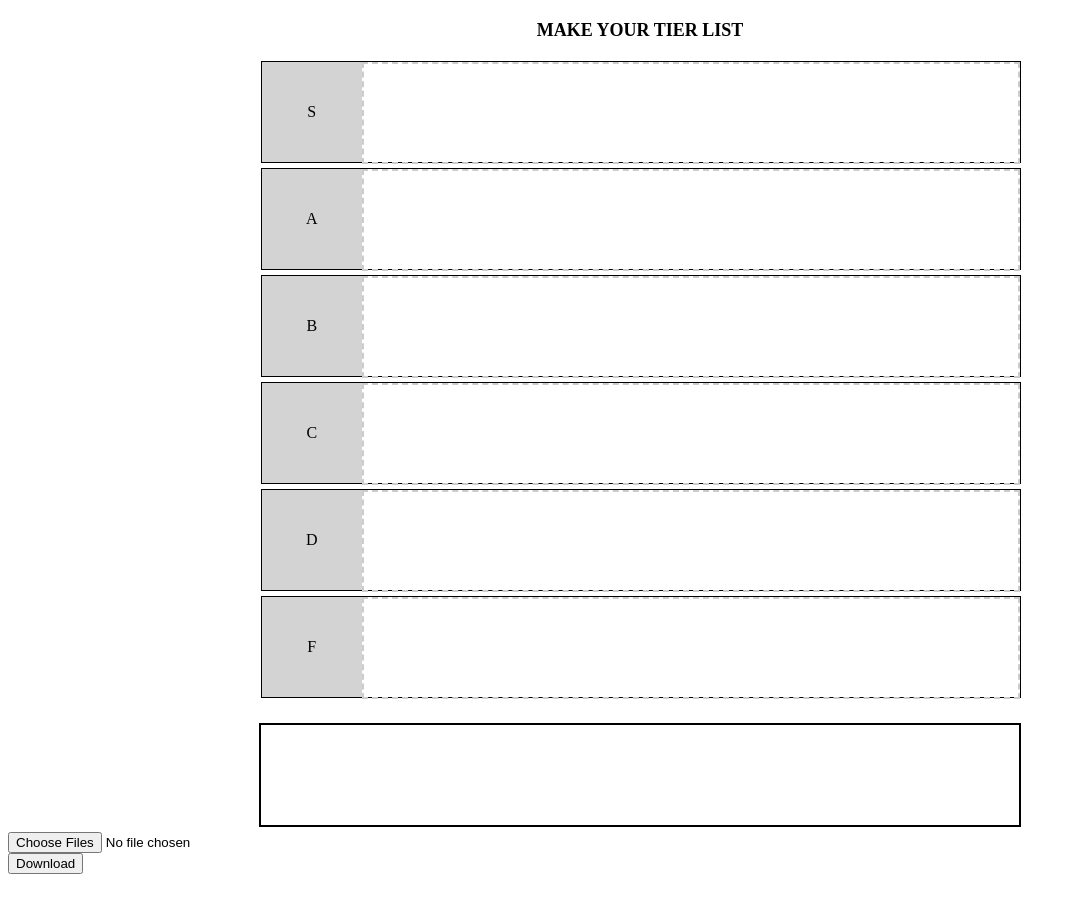
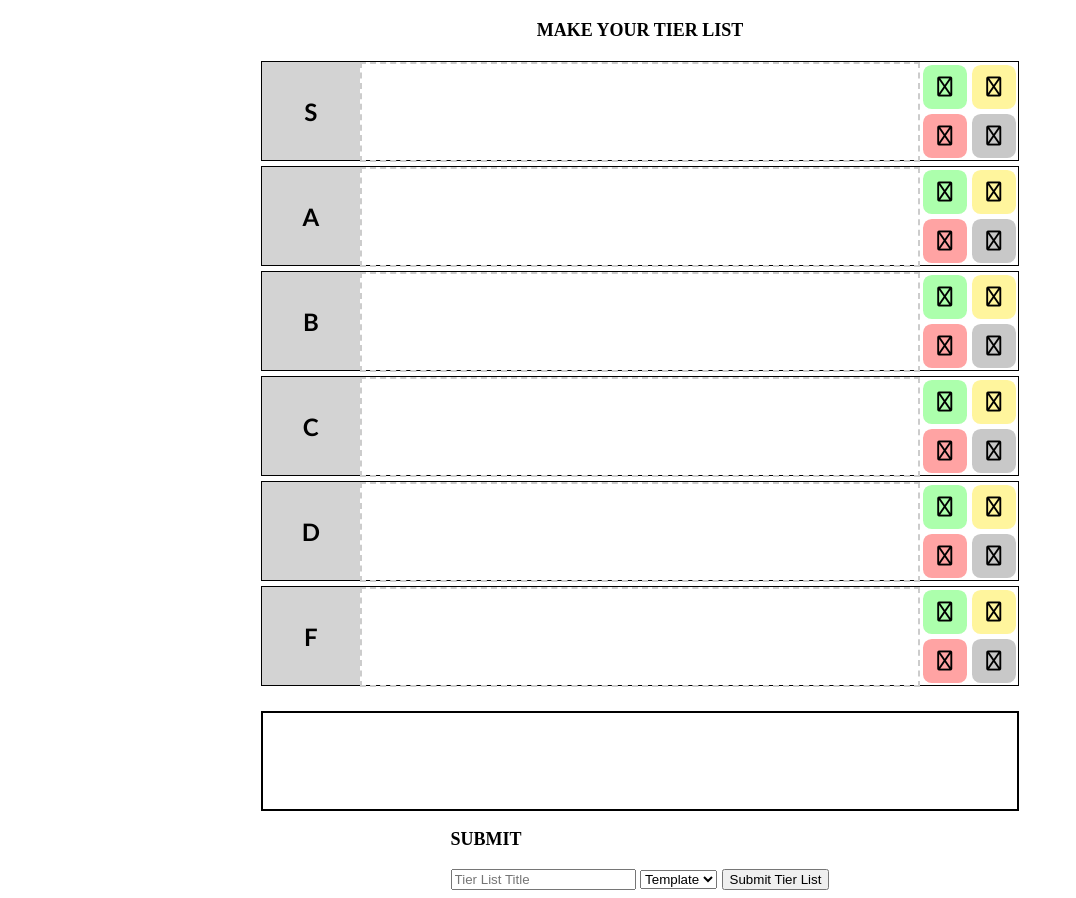
Before and after one commit to PK-002/WebAdminII-Website, a Django app: page /maker/ in a window 1280 px wide. Shown: the part 119-1017 px from the top of the page, without its empty margins (0-1076 px from the left). Before the commit the page ends 993 px from the top, so only its background shows below. Run offline with Django 5.2, Linux system fonts and the light colour scheme; some libraries are stand-ins or nearby versions.

Commit message:
row customization options

```diff
--- a/RankThat/settings.py
+++ b/RankThat/settings.py
@@ -33,7 +33,7 @@ CSRF_TRUSTED_ORIGINS = ['https://webadminii-website.onrender.com', 'http://webad
 # Application definition
 
 INSTALLED_APPS = [
-    'bootstrap5',
+    'django_bootstrap5',
     'django.contrib.admin',
     'django.contrib.auth',
     'django.contrib.contenttypes',
--- a/TierList/static/css/main.css
+++ b/TierList/static/css/main.css
@@ -8,7 +8,6 @@
 #row-container {
   display: flex;
   flex-direction: column;
-  justify-content: center;
   width: 60%;
   margin: 20px auto;
 }
@@ -20,11 +19,15 @@ div.row {
   height: 100px;
   width: 100%;
   margin-bottom: 5px;
+  box-sizing: border-box;
 }
 
 .tier-label {
   aspect-ratio: 1 / 1;
   background-color: lightgray;
+  font-family: 'Trebuchet MS', 'Lucida Sans Unicode', 'Lucida Grande', 'Lucida Sans', Arial, sans-serif;
+  font-size: 150%;
+  font-weight: bold;
   text-align: center;
   display: flex;
   align-items: center;
@@ -113,3 +116,71 @@ tbody tr:nth-child(odd) {
   justify-self: center;
   justify-content: center;
 }
+/* Tier Settings Grid */
+.tier-settings {
+  position: relative;
+  z-index: 10;
+  height: 100%;
+  aspect-ratio: 1 / 1;
+  display: grid;
+  grid-template-columns: 1fr 1fr;
+  grid-template-rows: 1fr 1fr;
+  gap: 0px;
+}
+
+.palette{
+  justify-self: center;
+  align-self: center;
+  height: 90%;
+  width: 90%;
+  border-radius: 20%;
+  background-color: rgb(255, 245, 157);
+  border-style: none;
+  grid-row: 1;
+  grid-column: 2;
+}
+
+.trash{
+  justify-self: center;
+  align-self: center;
+  height: 90%;
+  width: 90%;
+  border-radius: 20%;
+  background-color: rgb(200, 200, 200);
+  border-style: none;
+  grid-row: 2;
+  grid-column: 2;
+}
+
+.up-arrow{
+  justify-self: center;
+  align-self: center;
+  height: 90%;
+  width: 90%;
+  border-radius: 20%;
+  background-color: rgb(172, 255, 172);
+  border-style: none;
+  grid-row: 1;
+  grid-column: 1;
+}
+
+.down-arrow{
+  justify-self: center;
+  align-self: center;
+  height: 90%;
+  width: 90%;
+  border-radius: 20%;
+  background-color: #ffa3a3;
+  border-style: none;
+  grid-row: 2;
+  grid-column: 1;
+}
+
+.gear, .trash, .up-arrow, .down-arrow {
+  cursor: pointer;
+}
+
+.row.moved {
+    outline: 5px solid rgb(0, 211, 253);
+    outline-offset: -2px;
+}
--- a/TierList/templates/base.html
+++ b/TierList/templates/base.html
@@ -2,7 +2,6 @@
 <!DOCTYPE html>
 <html lang="en">
   <head>
-    <!-- {% load bootstrap5 %} {% bootstrap_css %} {% bootstrap_javascript %} -->
     <script
       src="https://kit.fontawesome.com/fa6f006057.js"
       crossorigin="anonymous"
--- a/TierList/templates/maker.html
+++ b/TierList/templates/maker.html
@@ -1,119 +1,31 @@
 {% extends 'base.html' %} {% load static %} {% block content %}
-
-<div id="myPopup" class="popup-overlay">
-  <div class="popup-content">
-    <h2>Download</h2>
-    <p>This will show you a preview of your ranking before downloading it.</p>
-
-    <button onclick="closePopup()">Close</button>
-
-    <button id="downloadButton">Download Ranking as PNG</button>
-    <div id="render"></div>
-  </div>
-</div>
 
 <p id="pagetitle">MAKE YOUR TIER LIST</p>
 <div id="ranking">
-  <div id="row-container"></div>
+  {% include 'rows.html' %}
   {% include 'unassigned.html' %}
 </div>
 
-<input type="file" id="imageUpload" accept="image/*" multiple />
-
-<div>
-  <button onclick="openPopup()">Download</button>
+<div id="submit-form">
+  <p>SUBMIT</p>
+  <form action="/maker/" method="post">
+    {% csrf_token %}
+    <input type="text" name="title" placeholder="Tier List Title" required />
+    <select id="ranking_type" name="ranking_type">
+      <option value="template" selected>Template</option>
+      <option value="ordering">Ordering</option>
+    </select>
+    <input type="hidden" name="ranking_data" id="ranking_data" />
+    <button type="submit" onclick="submit_data()">Submit Tier List</button>
+  </form>
 </div>
 
-<script src="https://cdn.jsdelivr.net/npm/html2canvas@1.4.1/dist/html2canvas.min.js"></script>
 <script>
-  var image_count = 0
-  var ranking = {
-    rows: {
-      S: [],
-      A: [],
-      B: [],
-      C: [],
-      D: [],
-      F: []
-    },
-    unassigned: []
-  }
-
-  const container = document.getElementById('row-container')
-  //create rows based on ranking.rows keys
-  for (const key in ranking.rows) {
-    //rows themselves
-    const tier_row = document.createElement('div')
-    tier_row.id = `row${key}`
-    tier_row.className = 'row'
-
-    //left side labels
-    const label = document.createElement('div')
-    label.id = `label${key}`
-    label.className = 'tier-label'
-    label.textContent = key
-
-    //dropzones
-    const dropzone = document.createElement('div')
-    dropzone.id = `dropzone${key}`
-    dropzone.addEventListener('drop', dropHandler)
-    dropzone.addEventListener('dragover', dragoverHandler)
-    dropzone.className = 'drop-zone'
-
-    //settings
-    const settings = document.createElement('div')
-    settings.id = `settings${key}`
-    settings.className = 'tier-settings'
-    settings.addEventListener('click', settingsPopUp)
-
-    tier_row.appendChild(label)
-    tier_row.appendChild(dropzone)
-    tier_row.appendChild(settings)
-
-    container.appendChild(tier_row)
-  }
 
   var selected = null
 
-  function openPopup() {
-    document.getElementById('myPopup').style.display =
-      'flex' /* Use flex to center content */
-
-    // May change the function back to this VVV but for now we just need row-container
-    // html2canvas(document.querySelector('#render')).then((canvas) => {
-    html2canvas(document.querySelector('#row-container')).then((canvas) => {
-      const renderDiv = document.querySelector('#render')
-      renderDiv.innerHTML = '' // Clear previous content
-      renderDiv.appendChild(canvas)
-
-      canvas.style.maxWidth = '100%'
-      canvas.style.height = 'auto'
-
-      document
-        .getElementById('downloadButton')
-        .addEventListener('click', function () {
-          const dataURL = canvas.toDataURL('image/png')
-          const downloadLink = document.createElement('a')
-          downloadLink.href = dataURL
-          downloadLink.download = 'my-ranking.png'
-          downloadLink.click()
-          downloadLink.remove()
-        })
-    })
-  }
-
-  function closePopup() {
-    document.getElementById('myPopup').style.display = 'none'
-  }
-
-  // Optional: Close the popup when clicking outside the content
-  window.onclick = function (event) {
-    if (event.target == document.getElementById('myPopup')) {
-      document.getElementById('myPopup').style.display = 'none'
-    }
-  }
-
   function dragstartHandler(ev) {
+    console.log('Drag Start Event Triggered', ev.srcElement.src)
     selected = ev.srcElement.src
 
     // Add the id of the dragged element to the dataTransfer object
@@ -138,38 +50,10 @@
     if (ev.target.classList.contains('drop-zone')) {
       console.log(ev.target.id)
       console.log(ev.dataTransfer)
-
       ev.target.appendChild(draggedElement)
-      id = ev.target.id.replace('dropzone', '')
-      draggedElement.style.width = '100px'
-      draggedElement.style.height = '100px'
-
-      ranking.rows[id.toUpperCase()].push(selected)
+      ranking.rows[ev.target.id.toUpperCase()].push(selected)
       selected = null
-    }
-  }
-
-  function settingsPopUp(ev) {
-    println('Settings Popup Triggered')
-
-    document.createElement('div')
-
-    const popup = document.getElementById(ev.parentElement.id)
-    popup.id = 'popup'
-
-    if (popup.classList.contains('hidden')) {
-      // Show popup
-      popup.classList.remove('hidden')
-      popup.classList.add('visible')
-
-      // Position popup under this element
-      const rect = this.getBoundingClientRect()
-      popup.style.top = rect.bottom + window.scrollY + 'px'
-      popup.style.left = rect.left + window.scrollX + 'px'
-    } else {
-      // Hide popup
-      popup.classList.remove('visible')
-      popup.classList.add('hidden')
+      console.log(ranking)
     }
   }
 
@@ -185,6 +69,7 @@
         )
       }
     }
+    document.getElementById('ranking_data').value = JSON.stringify(ranking)
   }
 </script>
 {% endblock %}
--- a/TierList/templates/rows.html
+++ b/TierList/templates/rows.html
@@ -0,0 +1,153 @@
+{% load static %}
+<div id="row-container"></div>
+<script>
+    document.addEventListener('DOMContentLoaded', function () {
+        var ranking = {
+            rows: {
+                S: [],
+                A: [],
+                B: [],
+                C: [],
+                D: [],
+                F: []
+            },
+            unassigned: []
+        }
+
+        const container = document.getElementById("row-container");
+        //create rows based on ranking.rows keys
+        for (const key in ranking.rows) {
+
+            //rows themselves
+            const tier_row = document.createElement("div");
+            tier_row.id = `row${key}`;
+            tier_row.className = "row";
+
+            //left side labels
+            const label = document.createElement("div");
+            label.id = `label${key}`;
+            label.className = "tier-label";
+            label.textContent = key;
+
+            //dropzones
+            const dropzone = document.createElement("div");
+            dropzone.id = `dropzone${key}`;
+            dropzone.addEventListener("drop", dropHandler);
+            dropzone.addEventListener("dragover", dragoverHandler);
+            dropzone.className = "drop-zone";
+
+            //settings
+            const settings = document.createElement("div");
+            settings.id = `settings${key}`;
+            settings.className = "tier-settings";
+
+            //append all to the rows
+            tier_row.appendChild(label);
+            tier_row.appendChild(dropzone);
+            tier_row.appendChild(settings);
+            container.appendChild(tier_row);
+        }
+
+        settings_tabs = document.getElementsByClassName("tier-settings");
+
+        for (const tab of settings_tabs) {
+            const tier = tab.id.replace("settings", "");  // S, A, B, ...
+
+            // gear button
+            const palette = document.createElement("button");
+            palette.id = `palette-${tier}`;
+            palette.className = "palette";
+            palette.innerHTML = '<i class="fa-slab fa-regular fa-palette fa-xl"></i>';
+            palette.addEventListener("click", changeColor);
+
+            // trash button
+            const trash = document.createElement("button");
+            trash.id = `trash-${tier}`;
+            trash.className = "trash";
+            trash.innerHTML = '<i class="fa-slab fa-regular fa-trash fa-xl"></i>';
+            trash.addEventListener("click", deleteTierFunction);
+
+            // up arrow
+            const upArrow = document.createElement("button");
+            upArrow.id = `up-${tier}`;
+            upArrow.className = "up-arrow";
+            upArrow.innerHTML = '<i class="fa-slab fa-regular fa-angle-up fa-xl"></i>';
+            upArrow.addEventListener("click", moveRowUp);
+
+            // down arrow
+            const downArrow = document.createElement("button");
+            downArrow.id = `down-${tier}`;
+            downArrow.className = "down-arrow";
+            downArrow.innerHTML = '<i class="fa-slab fa-regular fa-angle-down fa-xl"></i>';
+            downArrow.addEventListener("click", moveRowDown);
+
+            tab.appendChild(palette);
+            tab.appendChild(trash);
+            tab.appendChild(upArrow);
+            tab.appendChild(downArrow);
+        }
+
+        function changeColor(ev) {
+            const row = ev.currentTarget.closest(".row");
+            const label = row.querySelector(".tier-label");
+
+            const colorInput = document.createElement("input");
+            colorInput.type = "color";
+            colorInput.value = rgbToHex(getComputedStyle(label).backgroundColor);
+
+            colorInput.addEventListener("input", () => {
+                label.style.backgroundColor = colorInput.value;
+            });
+            colorInput.click();
+        }
+        function rgbToHex(rgb) {
+            const result = rgb.match(/\d+/g);
+            return result
+                ? "#" + result.map(x => (+x).toString(16).padStart(2, "0")).join("")
+                : "#ffffff";
+        }
+
+        function deleteTierFunction(ev) {
+            const row = ev.currentTarget.closest(".row");
+
+            const container = row.parentElement;
+            const allRows = container.querySelectorAll(".row");
+
+            if (allRows.length > 1) {
+                row.remove();
+            } else {
+                alert("Cannot have a list with no rows, dickhead.");
+            }
+        }
+
+        function moveRowUp(ev) {
+            const row = ev.currentTarget.closest(".row");
+            const prevRow = row.previousElementSibling;
+
+            if (prevRow) {
+                row.parentElement.insertBefore(row, prevRow);
+
+                // Add temporary highlight
+                row.classList.add("moved");
+                setTimeout(() => row.classList.remove("moved"), 500); // remove after 0.5s
+            } else {
+                alert("This row is already at the top, dickhead.");
+            }
+        }
+
+        function moveRowDown(ev) {
+            const row = ev.currentTarget.closest(".row");
+            const nextRow = row.nextElementSibling;
+
+            if (nextRow) {
+                row.parentElement.insertBefore(nextRow, row);
+
+                // Add temporary highlight
+                row.classList.add("moved");
+                setTimeout(() => row.classList.remove("moved"), 500); // remove after 0.5s
+            } else {
+                alert("This row is already at the bottom, dickhead.");
+            }
+        }
+    })
+</script>
```
